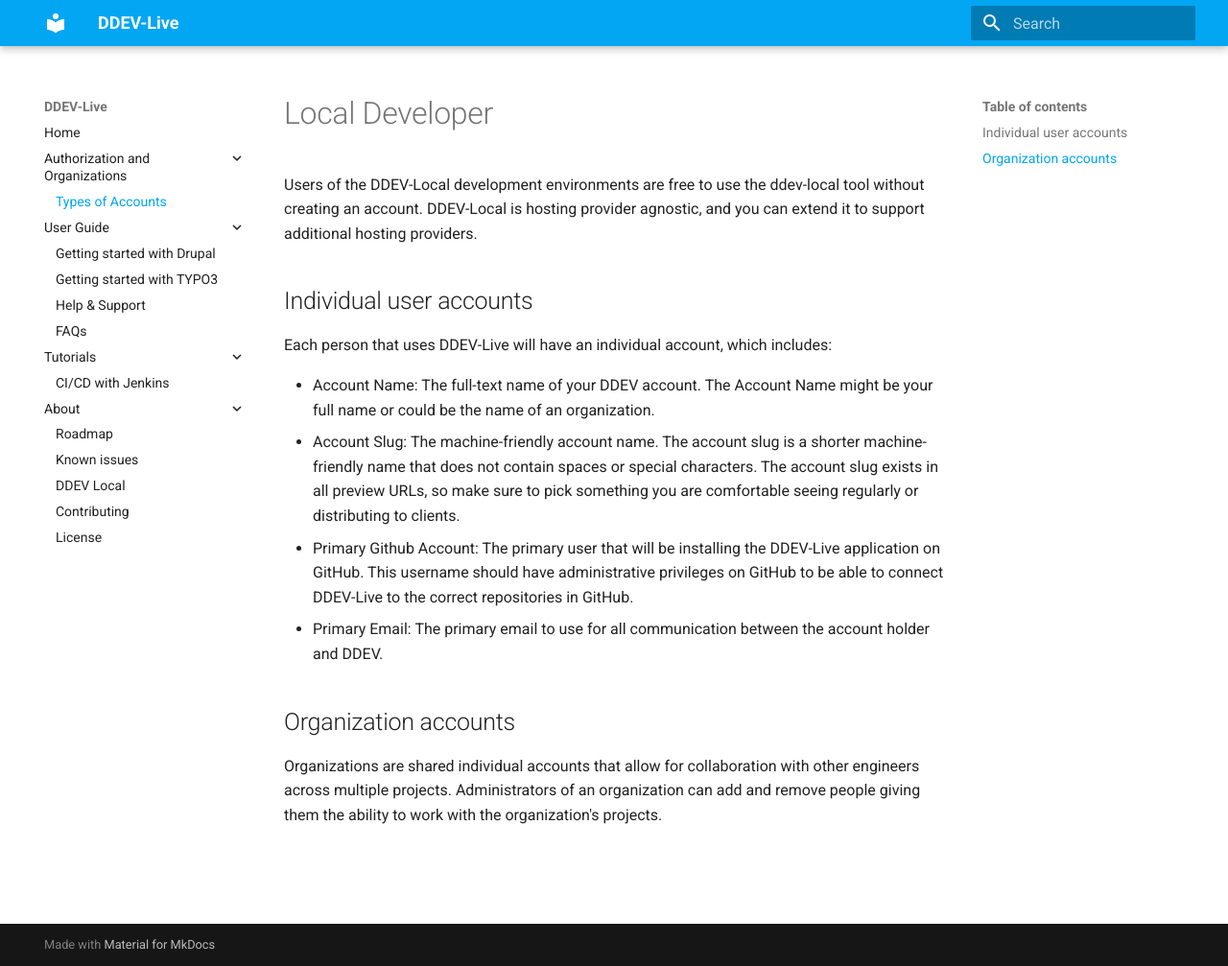
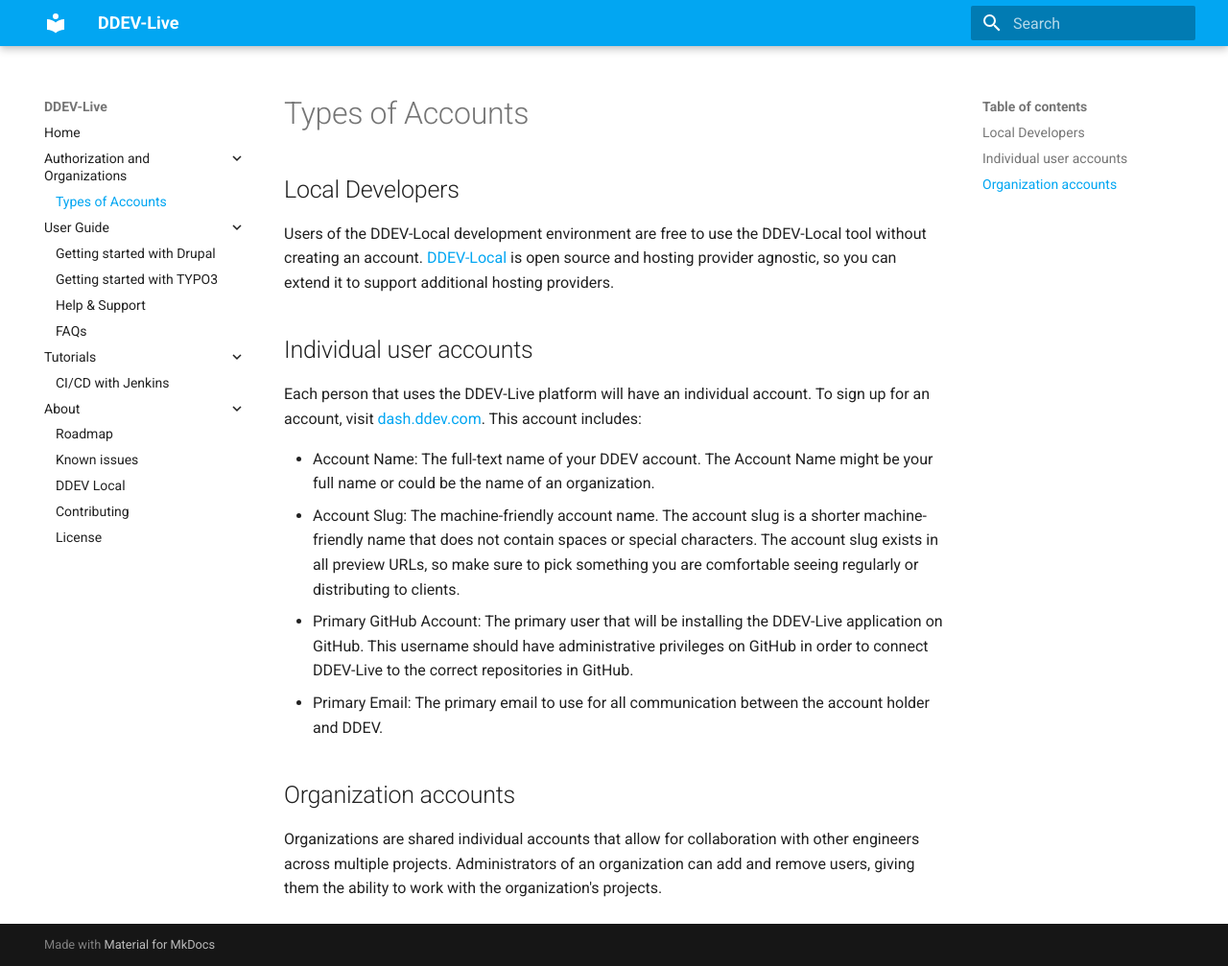
Before and after one commit to fru-io/docs-live, an MkDocs documentation site: the page built from docs/account-types.md, in a window 1280 px wide and 1007 px high. Shown: the whole window at 96% size. Built offline with MkDocs 1.6.1 and Material for MkDocs 9.7.7, drawn with Linux system fonts in a browser that asks for light colours.

Commit message:
Small clarity edits and links

```diff
--- a/docs/account-types.md
+++ b/docs/account-types.md
@@ -1,15 +1,15 @@
-# Local Developer
-Users of the DDEV-Local development environments are free to use the ddev-local tool without creating an account. DDEV-Local is hosting provider agnostic, and you can extend it to support additional hosting providers.
+## Local Developers
+Users of the DDEV-Local development environment are free to use the DDEV-Local tool without creating an account. [DDEV-Local](https://ddev.readthedocs.io/en/stable/) is open source and hosting provider agnostic, so you can extend it to support additional hosting providers.
 
 ## Individual user accounts
 
-Each person that uses DDEV-Live will have an individual account, which includes:
+Each person that uses the DDEV-Live platform will have an individual account. To sign up for an account, visit [dash.ddev.com](http://dash.ddev.com/). This account includes:
 
 - Account Name: The full-text name of your DDEV account. The Account Name might be your full name or could be the name of an organization.
-- Account Slug: The machine-friendly account name. The account slug is a shorter machine-friendly name that does not contain spaces or special characters. The account slug exists in all preview URLs, so make sure to pick something you are comfortable seeing regularly or distributing to clients.
-- Primary Github Account: The primary user that will be installing the DDEV-Live application on GitHub. This username should have administrative privileges on GitHub to be able to connect DDEV-Live to the correct repositories in GitHub.
+- Account Slug: The machine-friendly account name. The account slug is a shorter machine-friendly name that does not contain spaces or  special characters. The account slug exists in all preview URLs, so make sure to pick something you are comfortable seeing regularly or distributing to clients.
+- Primary GitHub Account: The primary user that will be installing the DDEV-Live application on GitHub. This username should have administrative privileges on GitHub in order to connect DDEV-Live to the correct repositories in GitHub.
 - Primary Email: The primary email to use for all communication between the account holder and DDEV.
 
 ## Organization accounts
 
-Organizations are shared individual accounts that allow for collaboration with other engineers across multiple projects. Administrators of an organization can add and remove people giving them the ability to work with the organization's projects.
+Organizations are shared individual accounts that allow for collaboration with other engineers across multiple projects. Administrators of an organization can add and remove users, giving them the ability to work with the organization's projects.
```
